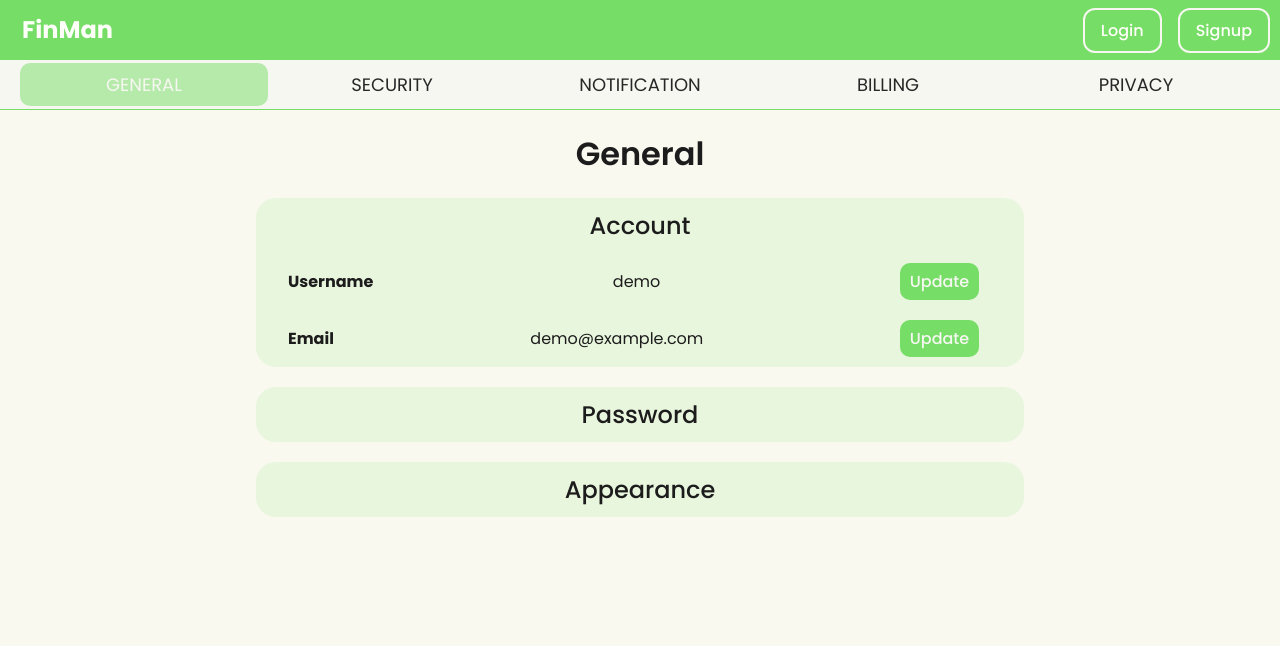
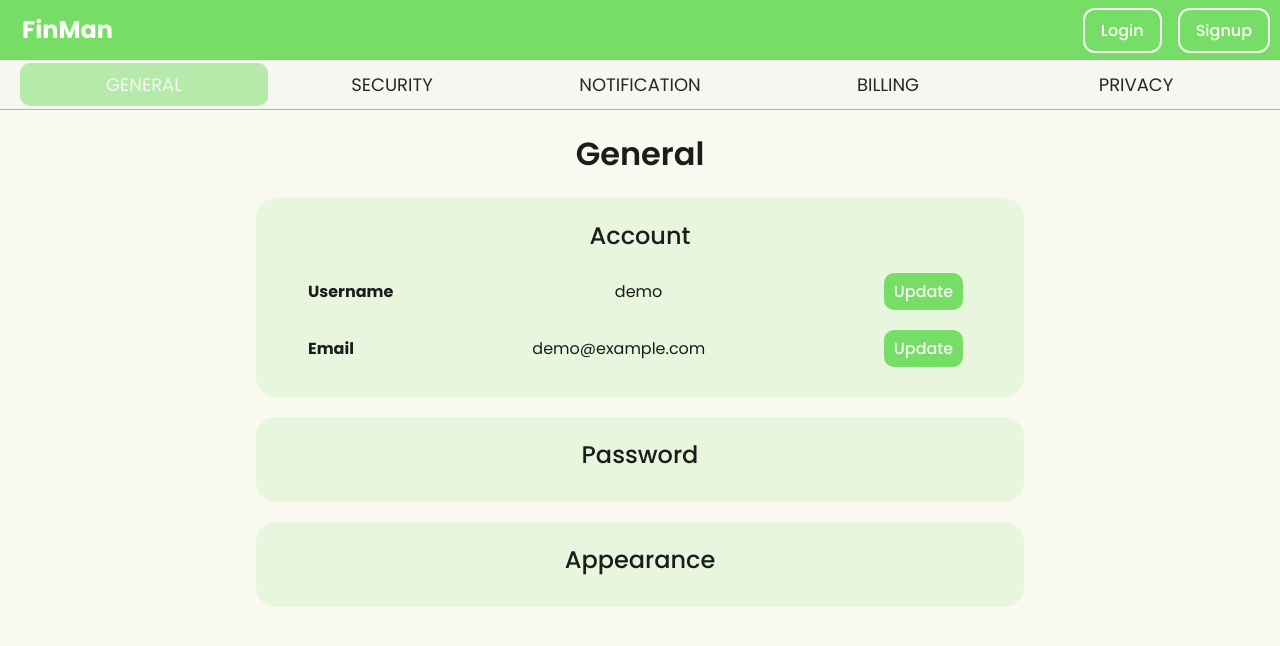
Before and after one commit to AAKhan4/finanace-management, a React (Create React App) app in the folder frontend/: page /settings in a window 1280 px wide. Shown: the top 646 px of the page. Built offline with nearby package versions, Linux system fonts and the light colour scheme.

Commit message:
Update GeneralElems.js

```diff
--- a/frontend/src/components/Settings/General/GeneralElems.js
+++ b/frontend/src/components/Settings/General/GeneralElems.js
@@ -31,6 +31,7 @@ export const Section = styled.div`
   flex-direction: column;
   justify-content: flex-start;
   align-items: flex-start;
+  padding: 20px;
   margin-bottom: 20px;
   border-radius: 20px;
   background-color: ${({ theme }) => theme.primary + 20};
@@ -46,7 +47,7 @@ export const SectionTitle = styled.div`
   font-size: 24px;
   font-weight: 500;
   color: ${({ theme }) => theme.text_primary};
-  margin: 10px 0px;
+  margin-bottom: 10px;
   align-self: center;
 `;
 
```
